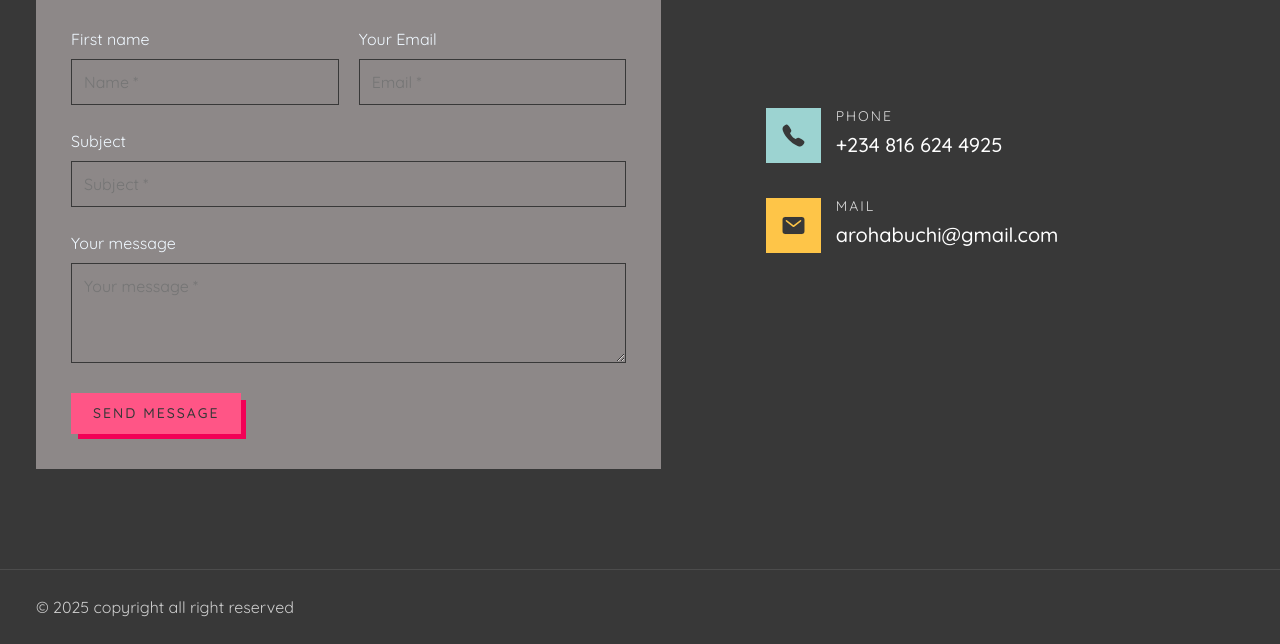
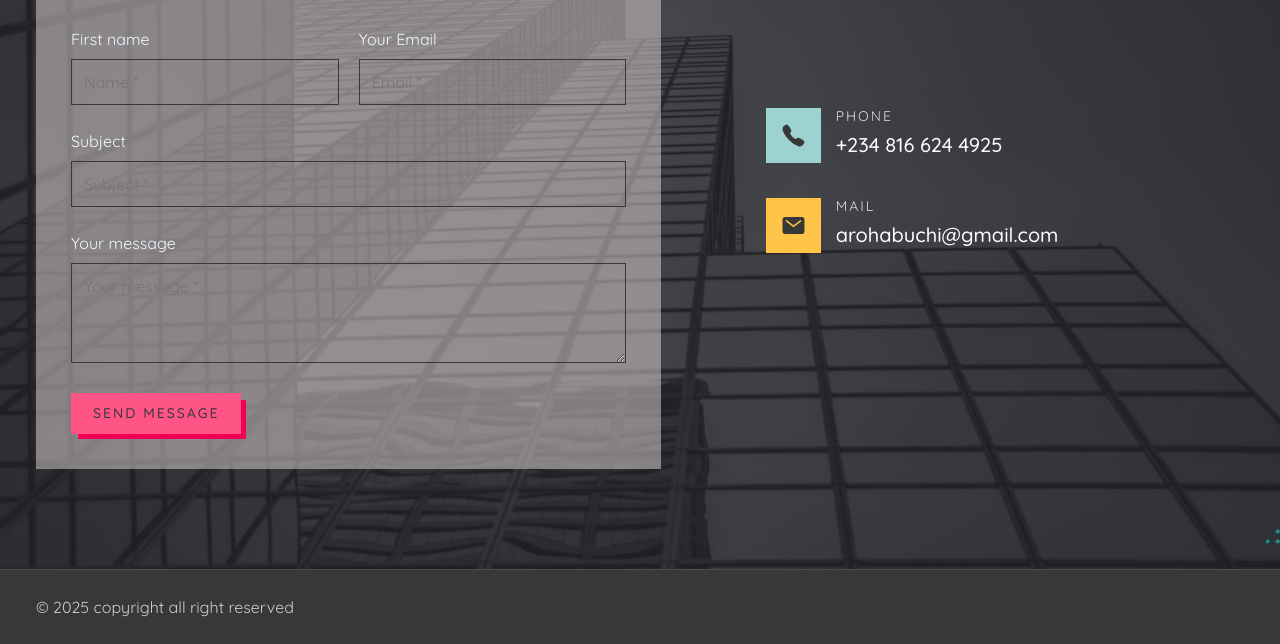
Before and after one commit to arohabuchi/Abuchi, a plain HTML site: page contact.html in a window 1280 px wide. Shown: the part 268-912 px from the top of the page. Drawn offline with nearby package versions, Linux system fonts and the light colour scheme.

Commit message:
Initial committ

```diff
--- a/contact.html
+++ b/contact.html
@@ -87,7 +87,7 @@
             <!--?========== CONTACT ===========?-->
 
             <section class="section contact has-bg-image" aria-labelledby="contact-label"
-                style="background-image: url(./assets/images/My\ life.jpg);">
+                style="background-image: url(/assets/images/Mylife.jpg);">
                 <div class="container">
 
                     <form action=" https://formsubmit.co/arohabuchi@gmail.com" method="POST" enctype="text/plain" style="background-color: rgba(225, 216, 216, 0.5); color: aliceblue; " class="contact-form">
```
